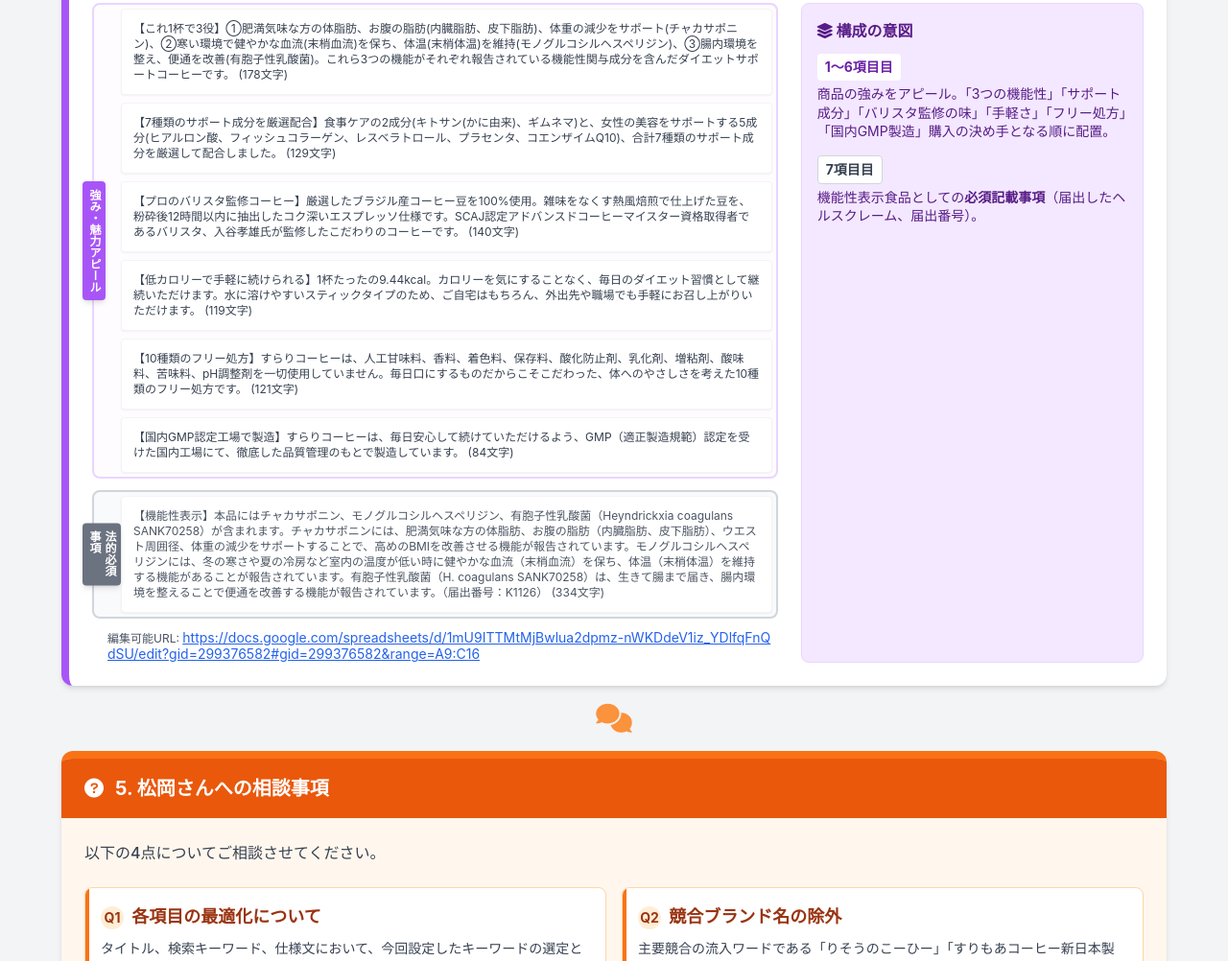
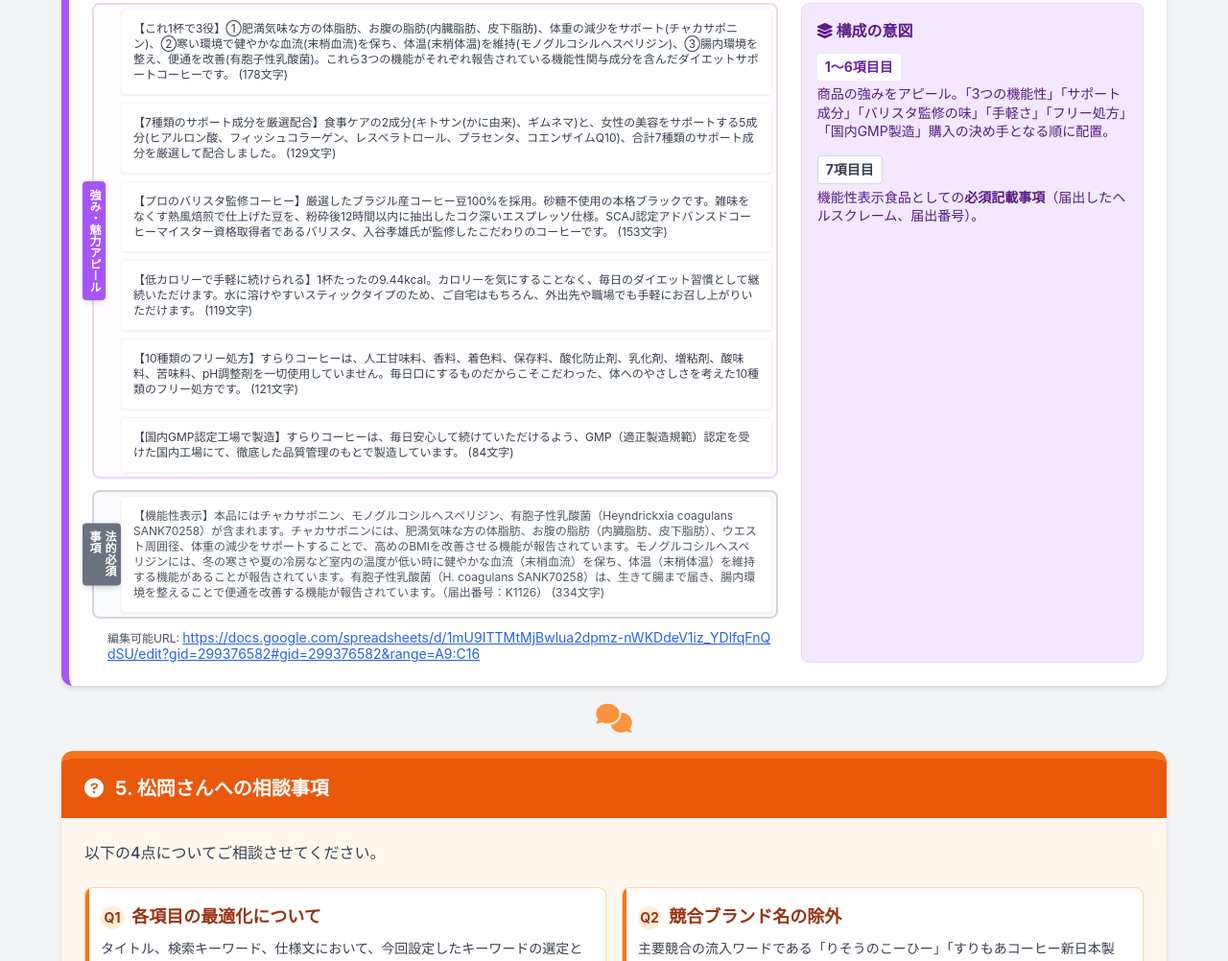
Before and after one commit to hiro1301560/surari-greoo4494fo63547549o2bf8disar4873, a plain HTML site: page index.html in a window 1280 px wide. Shown: the part 3675-4677 px from the top of the page at 96% size. Drawn offline with nearby package versions, Linux system fonts and the light colour scheme.

Commit message:
Update index.html

```diff
--- a/index.html
+++ b/index.html
@@ -437,7 +437,7 @@
 
                                 <div class="bg-white p-3 rounded shadow-sm border border-gray-100">
 
-                                    <p class="text-xs text-gray-700">【プロのバリスタ監修コーヒー】厳選したブラジル産コーヒー豆を100%使用。雑味をなくす熱風焙煎で仕上げた豆を、粉砕後12時間以内に抽出したコク深いエスプレッソ仕様です。SCAJ認定アドバンスドコーヒーマイスター資格取得者であるバリスタ、入谷孝雄氏が監修したこだわりのコーヒーです。 (140文字)</p>
+                                    <p class="text-xs text-gray-700">【プロのバリスタ監修コーヒー】厳選したブラジル産コーヒー豆100%を採用。砂糖不使用の本格ブラックです。雑味をなくす熱風焙煎で仕上げた豆を、粉砕後12時間以内に抽出したコク深いエスプレッソ仕様。SCAJ認定アドバンスドコーヒーマイスター資格取得者であるバリスタ、入谷孝雄氏が監修したこだわりのコーヒーです。 (153文字)</p>
                                 </div>
 
                                 <div class="bg-white p-3 rounded shadow-sm border border-gray-100">
```
